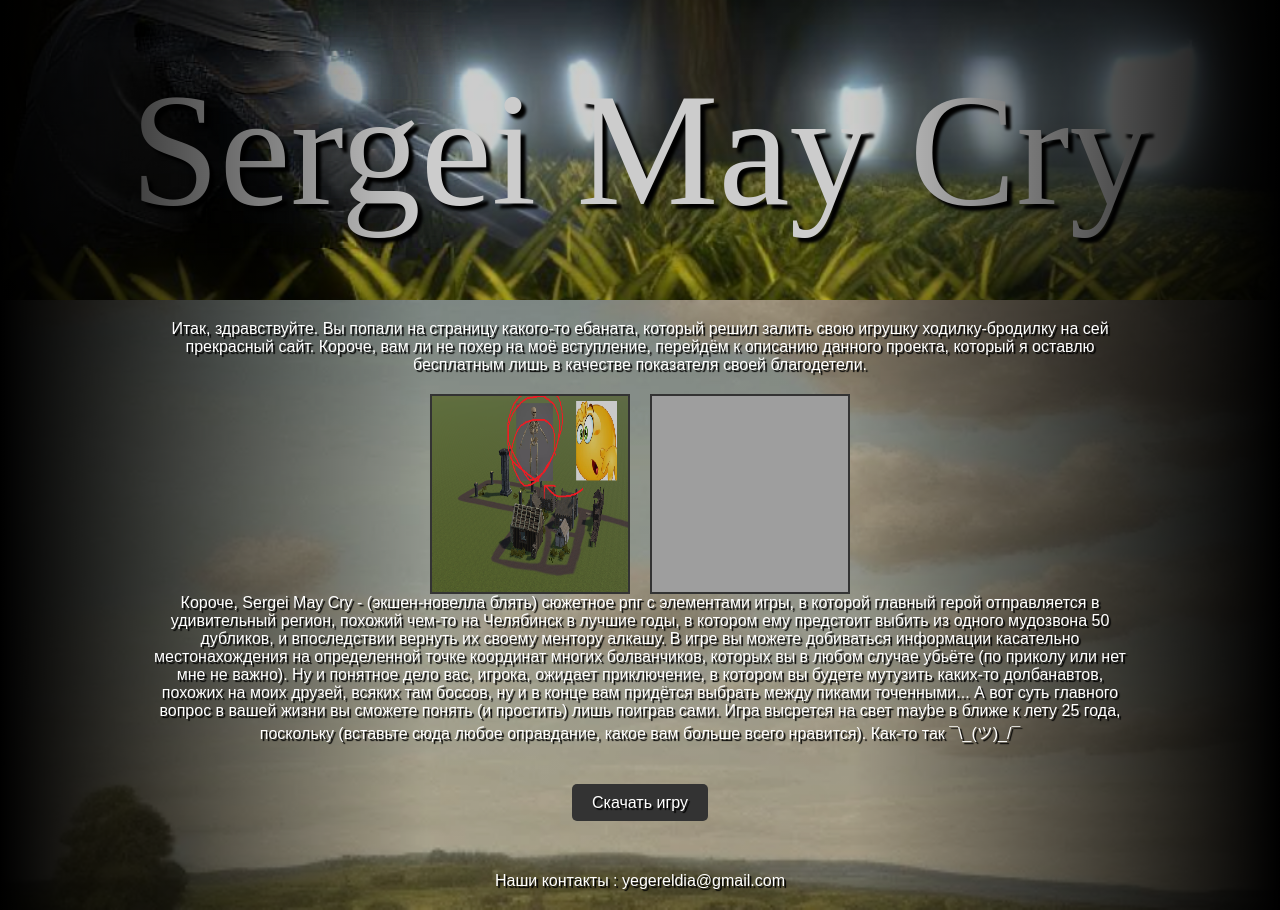
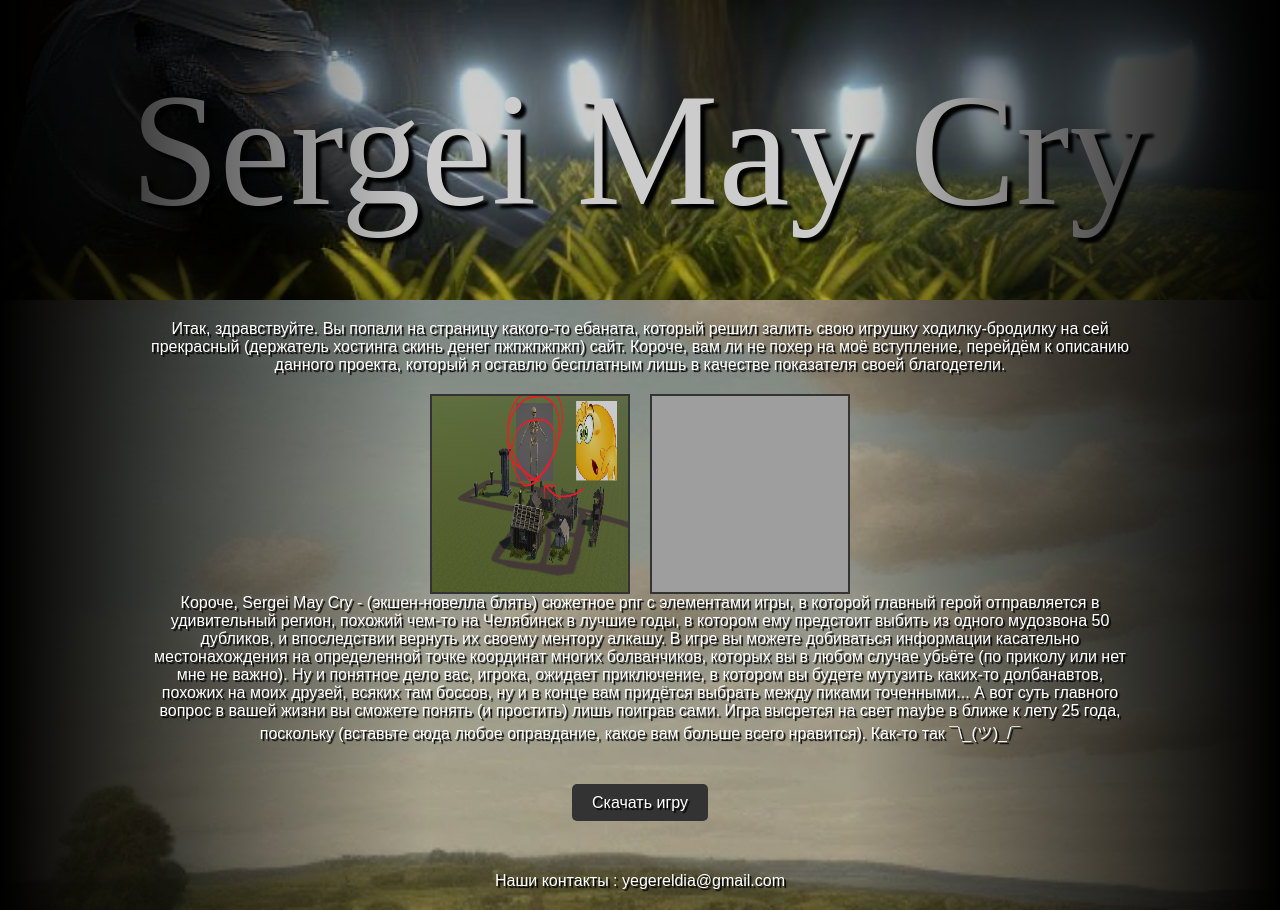
Before and after one commit to Xelleet/SMC_Page, a plain HTML site: page index.html in a window 1280 px wide. Drawn offline with Linux system fonts and the light colour scheme; grey boxes are pictures that could not be loaded.

Commit message:
Update index.html
Надеюсь, я хоть что-то смогу заработать :(

```diff
--- a/index.html
+++ b/index.html
@@ -20,7 +20,7 @@
             <img src="img2.webp" alt="Content Game Image">
         </div>
         <div class="content">
-            <p>Итак, здравствуйте. Вы попали на страницу какого-то ебаната, который решил залить свою игрушку ходилку-бродилку на сей прекрасный сайт. Короче, вам ли не похер на моё вступление, перейдём к описанию данного проекта, который я оставлю бесплатным лишь в качестве показателя своей благодетели.</p>
+            <p>Итак, здравствуйте. Вы попали на страницу какого-то ебаната, который решил залить свою игрушку ходилку-бродилку на сей прекрасный (держатель хостинга скинь денег пжпжпжпжп) сайт. Короче, вам ли не похер на моё вступление, перейдём к описанию данного проекта, который я оставлю бесплатным лишь в качестве показателя своей благодетели.</p>
             <div class="images">
                 <img src="Жопа.png" alt="Image 1">
                 <img src="Снимок экрана (48).png" alt="Image 2">
```
